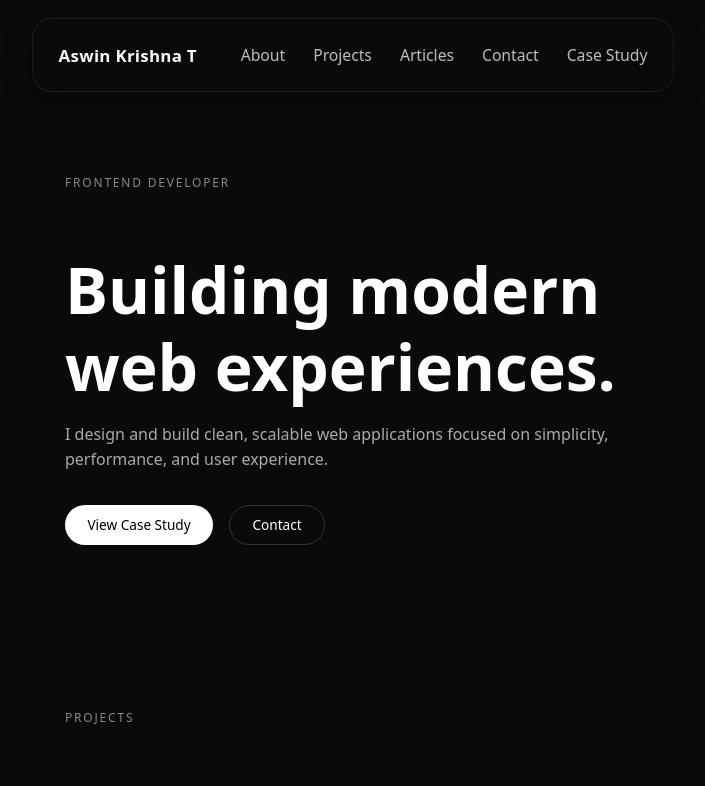
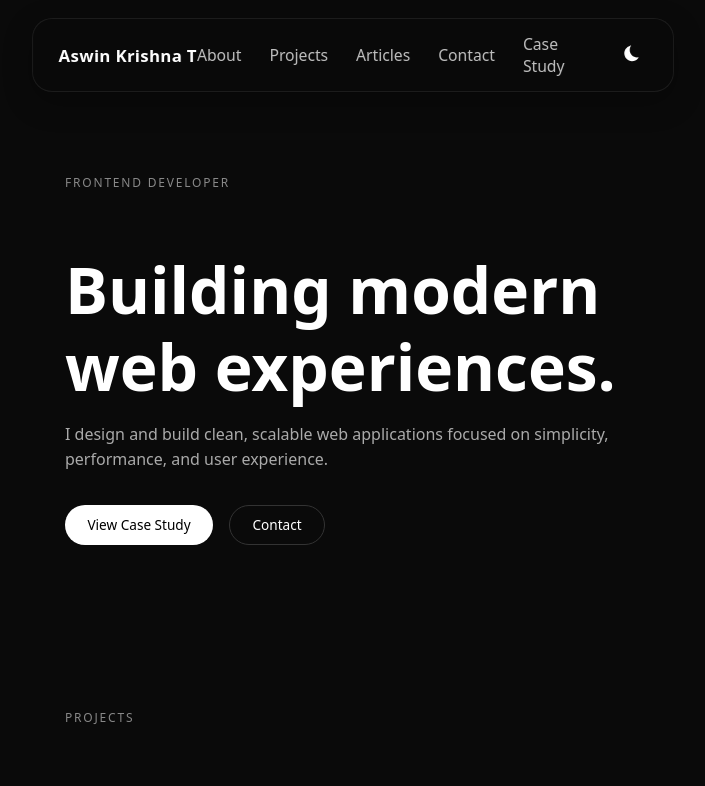
Before and after one commit to aaswne/updated-portfolio-2026-apri, a Next.js app: page / in a window 1280 px wide. Shown: the top 786 px of the page, without its empty margins (287-992 px from the left). Built offline with nearby package versions, Linux system fonts and the light colour scheme.

Commit message:
added scroll behaviour smooth

```diff
--- a/app/components/Contact/contact.css
+++ b/app/components/Contact/contact.css
@@ -2,6 +2,7 @@
   background: #0a0a0a;
   color: #fff;
   padding: 5rem 2rem;
+  scroll-behavior: smooth;
 }
 
 .contact__container {
--- a/app/components/Content/content.css
+++ b/app/components/Content/content.css
@@ -2,6 +2,8 @@
   background: #0a0a0a;
   color: #fff;
   padding: 5rem 2rem;
+    scroll-behavior: smooth;
+
 }
 
 .articles__container {
--- a/app/components/Footer/footer.css
+++ b/app/components/Footer/footer.css
@@ -3,6 +3,8 @@
   color: #fff;
   padding: 4rem 2rem 2rem;
   border-top: 1px solid #1a1a1a;
+    scroll-behavior: smooth;
+
 }
 
 .footer__container {
--- a/app/components/Hero/Hero.css
+++ b/app/components/Hero/Hero.css
@@ -4,6 +4,8 @@
   color: #fff;
   padding: 5rem 2rem;
   margin-top: 90px;
+    scroll-behavior: smooth;
+
 }
 
 .hero__container {
--- a/app/components/NavBar/NavBar.css
+++ b/app/components/NavBar/NavBar.css
@@ -5,8 +5,10 @@
   transform: translateX(-50%);
   width: 46%;
   height: 72px;
-padding-left: 2%;
-padding-right: 2%;
+  scroll-behavior: smooth;
+
+  padding-left: 2%;
+  padding-right: 2%;
   display: flex;
   align-items: center;
   justify-content: space-between;
@@ -17,6 +19,18 @@ padding-right: 2%;
   border-radius: 20px;
   z-index: 1000;
   box-shadow: 0 10px 30px rgba(0, 0, 0, 0.28);
+}
+
+.icons {
+  background: none;
+  background-color: transparent;
+  color: white;
+  font-size: 1.3rem;
+}
+
+.button {
+  background: none;
+  border: none;
 }
 
 .navbar__brand {
--- a/app/components/NavBar/NavBar.jsx
+++ b/app/components/NavBar/NavBar.jsx
@@ -2,8 +2,12 @@
 import { useState } from "react";
 import Link from "next/link";
 import "./NavBar.css";
+import { CiSun } from "react-icons/ci";
+import { IoIosMoon } from "react-icons/io";
 
-export default function Navbar() {
+
+
+export default function Navbar({handleClick,darkmode}) {
   const [menuOpen, setMenuOpen] = useState(false);
 
   return (
@@ -28,6 +32,7 @@ export default function Navbar() {
         <Link href="./caseStudy">
 Case Study
         </Link>
+        <button  onClick={handleClick} className="button" >{darkmode?<CiSun className="icons" />:<IoIosMoon className="icons" />}</button>
       </nav>
 
       <button
--- a/app/components/Projects/projects.css
+++ b/app/components/Projects/projects.css
@@ -2,6 +2,8 @@
   background: #0a0a0a;
   color: #fff;
   padding: 5rem 2rem;
+    scroll-behavior: smooth;
+
 }
 
 .projects__container {
--- a/app/components/Skill/skill.css
+++ b/app/components/Skill/skill.css
@@ -2,6 +2,8 @@
   background: #0a0a0a;
   color: #fff;
   padding: 5rem 2rem;
+    scroll-behavior: smooth;
+
 }
 
 .skills__container {
--- a/app/page.tsx
+++ b/app/page.tsx
@@ -1,3 +1,4 @@
+"use client"
 import NavBar from "./components/NavBar/NavBar";
 import Hero from "./components/Hero/Hero"
 import Projects from "./components/Projects/projects"
@@ -5,13 +6,21 @@ import Content from "./components/Content/content"
 import Footer from "./components/Footer/footer"
 import Contact from "./components/Contact/contact"
 import Skill from "./components/Skill/skill"
+import { useState } from "react"
 
 
 export default function HomePage() {
+
+  const [darkmode, setDarkMode] = useState(false)
+
+  const handleClick = () => {
+    setDarkMode(!darkmode)
+  }
+
   return (
     <main>
       <div>
-        <NavBar />
+        <NavBar handleClick={handleClick} darkmode={darkmode}/>
         <Hero />
         <Projects />
         <Content />
```
